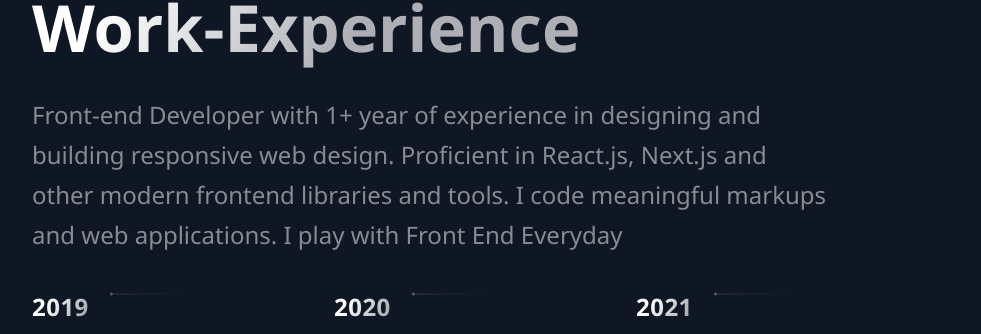
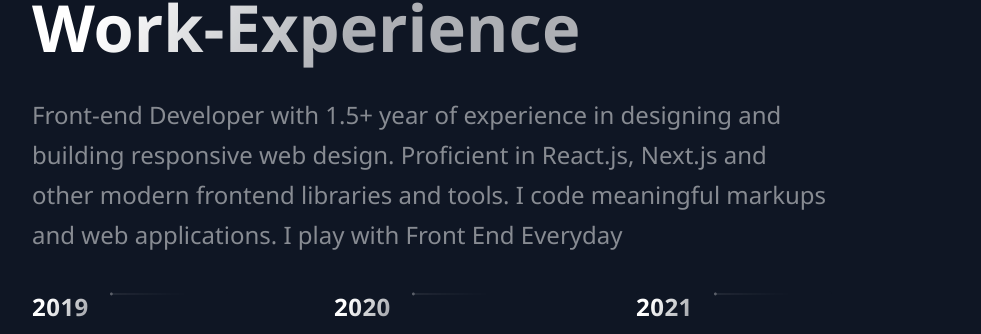
Before and after one commit to Shivamk99/Next.js-Portfolio, a Next.js app: page / in a window 1280 px wide. Shown: the part 740-1074 px from the top of the page, without its empty margins (88-1069 px from the left). Built offline with nearby package versions, Linux system fonts and the light colour scheme.

Commit message:
updated Timeline section

```diff
--- a/src/components/TimeLine/TimeLine.js
+++ b/src/components/TimeLine/TimeLine.js
@@ -67,7 +67,7 @@ const Timeline = () => {
       <SectionDivider />
       <SectionTitle main>Work-Experience</SectionTitle>
       <SectionText>
-        Front-end Developer with 1+ year of experience in designing and building
+        Front-end Developer with 1.5+ year of experience in designing and building
         responsive web design. Proficient in React.js, Next.js and other modern
         frontend libraries and tools. I code meaningful markups and web
         applications. I play with Front End Everyday
```
